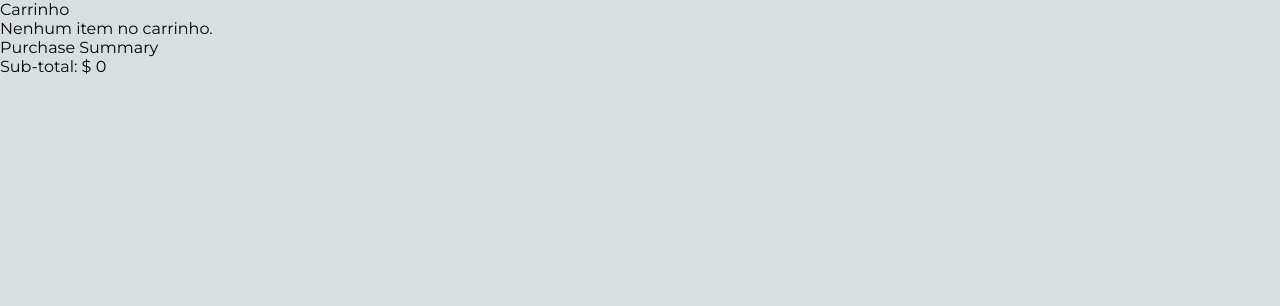
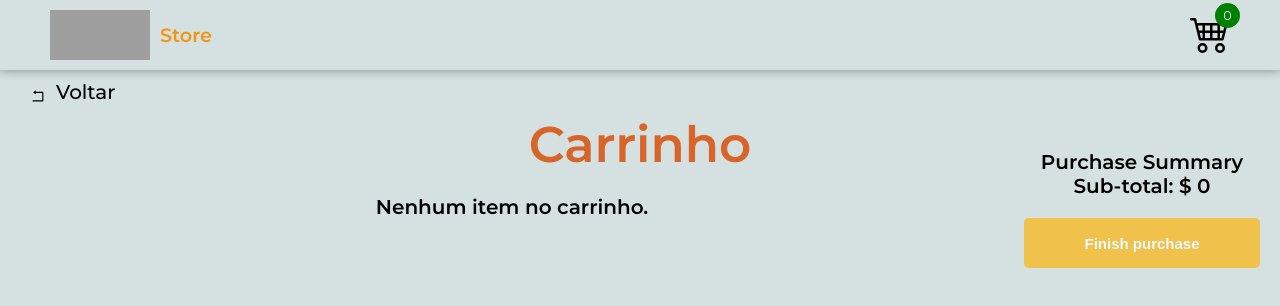
Before and after one commit to igor93araujo/virtual-store-istpay, a Next.js app: page /cart in a window 1280 px wide. Shown: the top 306 px of the page. Built offline with nearby package versions, Linux system fonts and the light colour scheme; grey boxes are pictures that could not be loaded.

Commit message:
css final

```diff
--- /dev/null
+++ b/src/app/cart/index.css
@@ -0,0 +1,147 @@
+.cartFullSection {
+ display: flex;
+ flex-direction: column;
+ align-items: center;
+ justify-content: center;
+ width: 100%;
+}
+
+.cartFullSection p {
+ font-size: 20px;
+ font-weight: 600;
+}
+
+.cartCenter {
+ width: 100%;
+}
+
+.cartContainer {
+ display: flex;
+ position: relative;
+ justify-content: space-around;
+ align-items: flex-start;
+ margin-top: 20px;
+ flex-wrap: wrap;
+ width: 80%;
+ height: 100%;
+ padding-bottom: 30px;
+ gap: 20px;
+}
+
+.cartContainer > div {
+ display: flex;
+ flex-wrap: wrap;
+ align-items: center;
+ justify-content: center;
+ gap: 20px;
+
+}
+
+.cartContainerLeft {
+ display: flex;
+ flex-direction: column;
+ align-items: center;
+ justify-content: center;
+ height: fit-content;
+ width: 350px;
+ height: 500px;
+ border-radius: 10px;
+ box-shadow: 0 0 10px rgba(0, 0, 0, 0.4);
+ padding-top: 20px;
+}
+
+.cartTitle {
+ color: #d86429;
+ font-size: 50px;
+ font-weight: 600;
+}
+
+
+.subtotal {
+ display: flex;
+ position: absolute;
+ top: 150px;
+ right: 0;
+ justify-content: center;
+ height: 100%;
+ width: 20%;
+}
+
+.cartContainerLeft > div {
+ margin: 10px;
+}
+
+.cartContainerLeft img {
+ width: 200px;
+ height: 200px;
+ mix-blend-mode: multiply;
+}
+
+.cartContainerTitle {
+ display: flex;
+ flex-direction: column;
+ justify-content: center;
+ gap: 20px;
+}
+
+.cartContainerTitle p {
+ display: flex;
+ align-self: flex-end;
+ font-size: 15px;
+}
+
+.cartContainerLeft h2 {
+ font-size: 20px;
+ font-weight: 600;
+}
+
+.cartContainerRight {
+ display: flex;
+ flex-direction: column;
+ align-items: center;
+ justify-content: center;
+}
+
+.getBack-container {
+ display: flex;
+ align-items: flex-end;
+ align-self: flex-start;
+ gap: 10px;
+ width: 300px;
+ padding: 10px;
+ cursor: pointer;
+ margin-left: 20px;
+}
+
+.getBack-container:hover {
+ transition: all 0.3s ease-in-out;
+ color: #fe6921;
+}
+
+.getBack-container p {
+ font-size: 20px;
+ font-weight: 500;
+}
+
+button {
+ display: flex;
+ align-items: center;
+ justify-content: center;
+
+ width: 100px;
+ height: 30px;
+ border: none;
+ border-radius: 10px;
+ background-color: #e73c3c;
+ color: aliceblue;
+ font-size: 15px;
+ font-weight: 600;
+ cursor: pointer;
+ margin-bottom: 20px;
+ margin-top: 20px;
+}
+
+button:hover {
+ transition: all 0.3s ease-in-out;
+ background-color: #eb0e0e;
+}
--- a/src/app/cart/page.tsx
+++ b/src/app/cart/page.tsx
@@ -3,15 +3,25 @@ import { AppContext } from '@/context/AppProvider';
 import React, { useContext, useEffect, useState } from 'react'
 import Image from 'next/image';
 import SubTotal from '@/components/subtotal/subTotal';
+import './index.css'
+import Header from '@/components/header/Header';
+import { AiOutlineRollback } from 'react-icons/ai';
+import { useRouter } from "next/navigation";
 
 export default function Cart() {
 
  const context = useContext(AppContext);
-  const { cart,setCart } = context || {};
+  const { cart,setCart, setCartCount } = context || {};
+
+  const { push } = useRouter();
 
   const removeItem = (id: string) => {
     const newCart = cart.filter((item:any) => item.id !== id);
     setCart(newCart);
+    //removing item from localstorage
+    localStorage.setItem('cartStorage', JSON.stringify(newCart));
+    setCartCount(newCart.length);
+
   }
 
   useEffect(() => {
@@ -23,20 +33,29 @@ export default function Cart() {
     }
   };
   verifyCartStorage();
-  }, [setCart]);
+  }, [setCart, setCartCount]);
+
+
 
 
   return (
-    <section>
-     <p>Carrinho</p>
+    <section className='cartFullSection'>
+      <Header />
+      <div className='getBack-container' onClick={() => { push('/home')}} >
+        <AiOutlineRollback />
+        <p>Voltar</p>
+      </div>
+     <h2 className='cartTitle'>Carrinho</h2>
+     <div className='cartCenter'>
+        <div className='cartContainer'>
           {
             cart.length !== 0 ? (
               cart.map((product:any) => (
-          <div key={product.id}>
+                <div key={product.id} className='cartContainerLeft' >
                   <Image src={product.image} alt={product.title} width={200} height={200} />
-            <div>
-              <h2>{product.title}</h2>
-              <p>{product.price}</p>
+                  <div className="cartContainerTitle">
+                    <h2>{product.title.charAt(0).toUpperCase() + product.title.slice(1)}</h2>
+                    <p>{`Price: $${product.price}`}</p>
                   </div>
                   <button
                     type="button"
@@ -48,7 +67,11 @@ export default function Cart() {
                 </div>
               ))) : <p>Nenhum item no carrinho.</p>
               }
-        <SubTotal />
+        </div>
+          <div className='subtotal'>
+            <SubTotal/>
+          </div>
+      </div>
     </section>
   );
 }
--- a/src/app/home/index.css
+++ b/src/app/home/index.css
@@ -85,13 +85,14 @@
     display: flex;
     align-items: center;
     justify-content: center;
-    width: 100px;
+    width: 80px;
     height: 30px;
     border-radius: 5px;
     background-color: #fe6921;
     cursor: pointer;
     color: aliceblue;
     font-weight: 500;
+    font-size: small;
 }
 
 .homeContainer-productBtns-details:hover,
--- a/src/components/header/index.css
+++ b/src/components/header/index.css
@@ -8,6 +8,7 @@
     position: sticky;
     top: 0;
     z-index: 100;
+    width: 100%;
 }
 
 .headerContainer-left {
--- /dev/null
+++ b/src/components/subtotal/index.css
@@ -0,0 +1,46 @@
+.subtotalContainer {
+ height: 100%;
+ width: 100%;
+ display: flex;
+ flex-direction: column;
+ align-items: center;
+ justify-content: flex-start;
+ padding-right: 20px;
+}
+
+.subtotalContainer p {
+ font-size: 20px;
+ font-weight: 600;
+
+}
+
+.subtotalContainer-item {
+ display: flex;
+ gap: 20px;
+ justify-content: space-between;
+ align-items: center;
+ width: 100%;
+ margin: 20px 0;
+}
+
+.subtotalContainer-item img {
+ width: 100px;
+ height: 100px;
+ mix-blend-mode: multiply;
+}
+
+.finishBtn {
+ width: 100%;
+ height: 50px;
+ border-radius: 5px;
+ border: none;
+ background-color: #f0c14b;
+ margin-top: 10px;
+ border-color: #a88734 #9c7e31 #846a29;
+ cursor: pointer;
+ margin-top: 20px;
+}
+
+.finishBtn:hover {
+ background-color: #6ecc03;
+}
--- a/src/components/subtotal/subTotal.tsx
+++ b/src/components/subtotal/subTotal.tsx
@@ -1,6 +1,7 @@
 import { AppContext } from '@/context/AppProvider';
 import React, { useContext, useEffect, useState } from 'react'
 import Image from 'next/image';
+import './index.css'
 
 export default function SubTotal() {
 
@@ -22,14 +23,14 @@ export default function SubTotal() {
   }, [cart]);
 
   return (
-   <section>
+   <section className='subtotalContainer'>
     <p>Purchase Summary</p>
     {
       cart ? (
         cart.map((product:any) => (
-          <div key={product.id}>
+          <div key={product.id} className='subtotalContainer-item'>
             <Image src={product.image} alt={product.title} width={200} height={200} />
-            <p>{product.price}</p>
+            <p>{`$ ${product.price}`}</p>
           </div>
         ))
       ) : <p>Nenhum item no carrinho</p>
@@ -37,6 +38,10 @@ export default function SubTotal() {
     <div>
       <p>{`Sub-total: $ ${ total }`}</p>
     </div>
+
+    <button
+      type="button"
+      className='finishBtn'>Finish purchase</button>
   </section>
   );
 }
```
Lines whose indentation alone changed are shown as unchanged.
